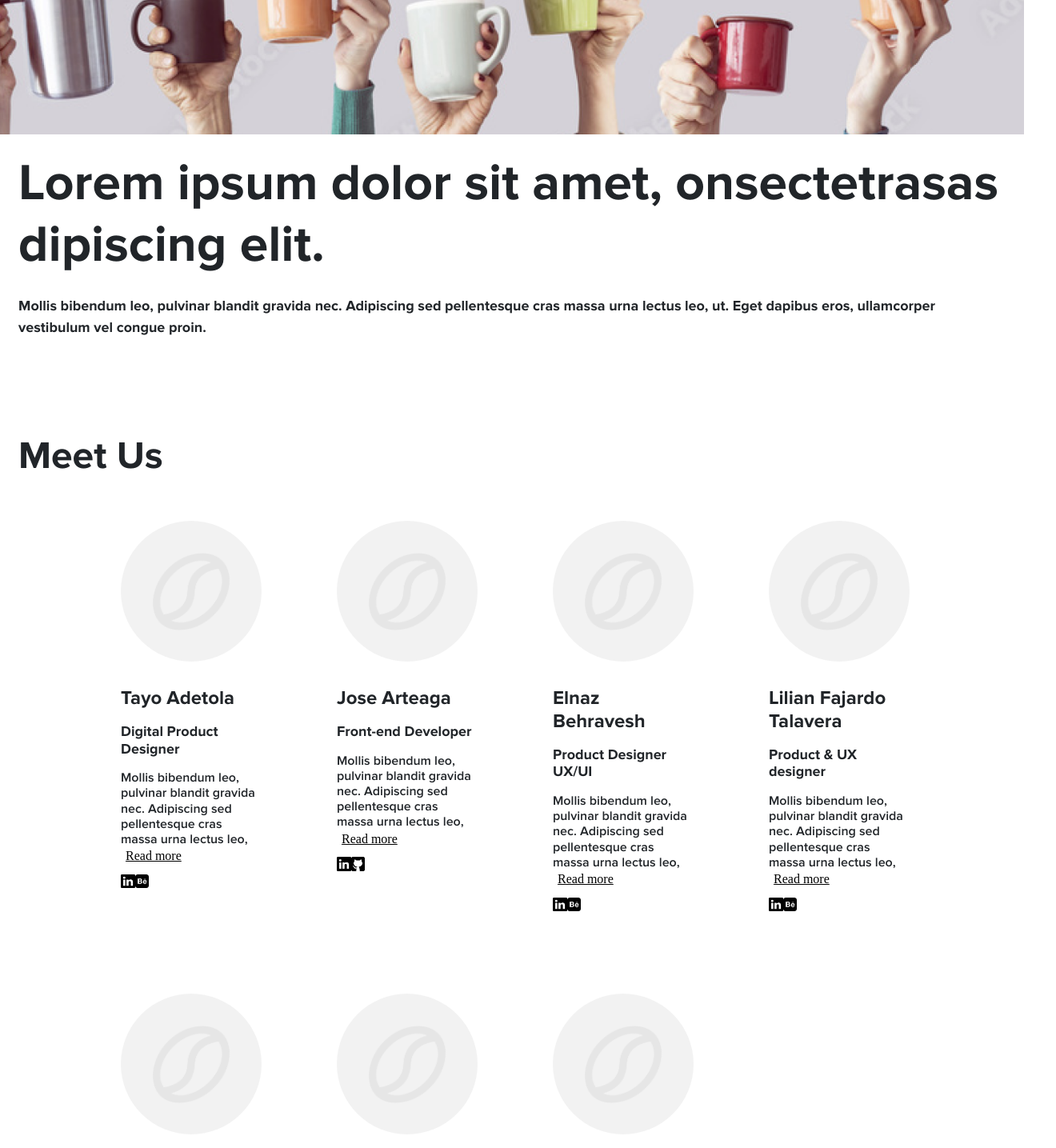
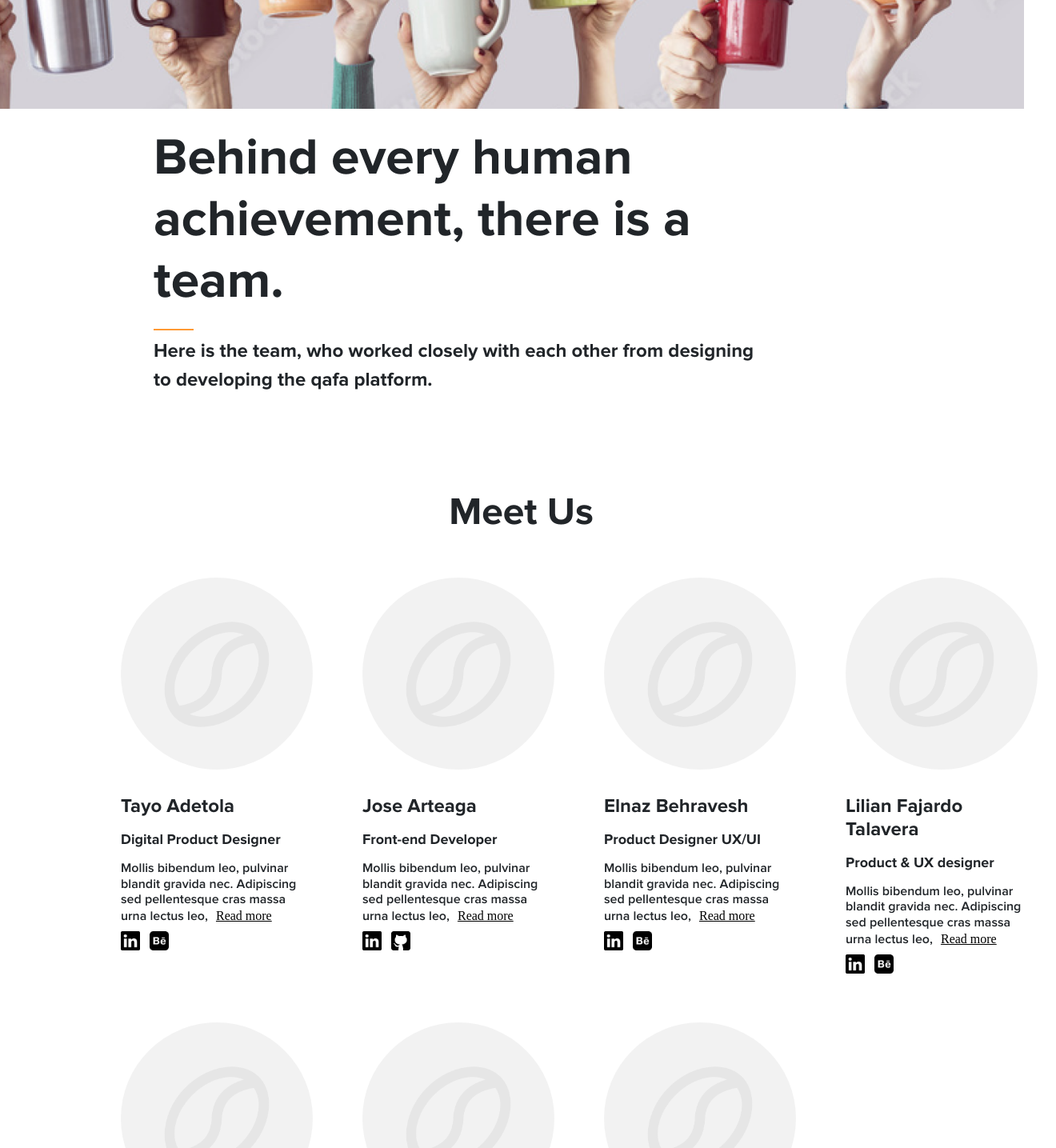
Before and after one commit to samvvw/coffee-connect, a React (Create React App) app in the folder client/: page /about-us in a window 1280 px wide. Shown: the part 240-1675 px from the top of the page at 80% size, 1320 px wide, since content can reach past the window. Built offline with nearby package versions, Linux system fonts and the light colour scheme; a web font is replaced by a local one.

Commit message:
feat: #205 Style About us page for desktop - temp awaiting for final design

```diff
--- a/client/src/components/aboutUs/AboutUsHero.jsx
+++ b/client/src/components/aboutUs/AboutUsHero.jsx
@@ -13,14 +13,10 @@ const AboutUsHero = () => {
             <ChildContainer gridColumn="1/2" gridRow="1/2">
                 <SubContainer>
                     <h1>
-                        Lorem ipsum dolor sit amet, onsectetrasas dipiscing
-                        elit.
+                        Behind every human achievement, there is a team.
                     </h1>
                     <p>
-                        Mollis bibendum leo, pulvinar blandit gravida nec.
-                        Adipiscing sed pellentesque cras massa urna lectus leo,
-                        ut. Eget dapibus eros, ullamcorper vestibulum vel congue
-                        proin.
+                        Here is the team, who worked closely with each other from designing to developing the qafa platform.
                     </p>
                 </SubContainer>
             </ChildContainer>
--- a/client/src/components/aboutUs/AboutUsHero.styles.js
+++ b/client/src/components/aboutUs/AboutUsHero.styles.js
@@ -17,7 +17,6 @@ export const Container = styled.div`
     @media only screen and (min-width: 401px) {
         align-items: center;
 
-        padding-top: 2rem;
         padding-bottom: 5rem;
 
         width: 100%;
@@ -47,8 +46,30 @@ export const SubContainer = styled.div`
         font-weight: bold;
     }
     @media only screen and (min-width: 401px) {
+        padding-left: 15vw;
+
         h1 {
             font-size: 4rem;
+            margin-bottom: 1rem;
+            width: 756px;
+        }
+
+        p {
+            font-size: 1.5rem;
+            position: relative;
+            width: 756px;
+        }
+
+        //short line
+        p::before {
+            content: '';
+            display: block;
+            position: absolute;
+            left: 0; /* horizontal position */
+            top: -10px; /* vertical position */
+            width: 50px;
+            height: 2px; /* boldness */
+            background-color: #FF9933;
         }
     }
 `
--- a/client/src/components/aboutUs/teamMemberCard.styles.js
+++ b/client/src/components/aboutUs/teamMemberCard.styles.js
@@ -43,9 +43,16 @@ export const Container = styled.div`
     h4 {
         padding-bottom: 0.5rem;
     }
+
+    @media only screen and (min-width: 401px) {
+        .team-member-image-wrapper {
+            width: 240px;
+            height: 240px;
+        }
+    }
 `
 export const IconsContainer = styled.div`
-    width: 20%;
+    width: 25%;
     display: flex;
     justify-content: space-between;
 
--- a/client/src/views/aboutUs/aboutUs.styles.js
+++ b/client/src/views/aboutUs/aboutUs.styles.js
@@ -14,6 +14,7 @@ export const Container = styled.div`
     @media only screen and (min-width: 401px) {
         h2 {
             font-size: 3rem;
+            text-align: center;
         }
     }
 `
@@ -31,7 +32,8 @@ export const CardsContainer = styled.div`
         grid-template-columns: repeat(4, 1fr);
         grid-template-rows: repeat(2, 1fr);
         width: 80%;
-        gap: 3rem;
+        gap: 1rem;
         margin: 0 auto;
+        padding-bottom: 10rem;
     }
 `
```
